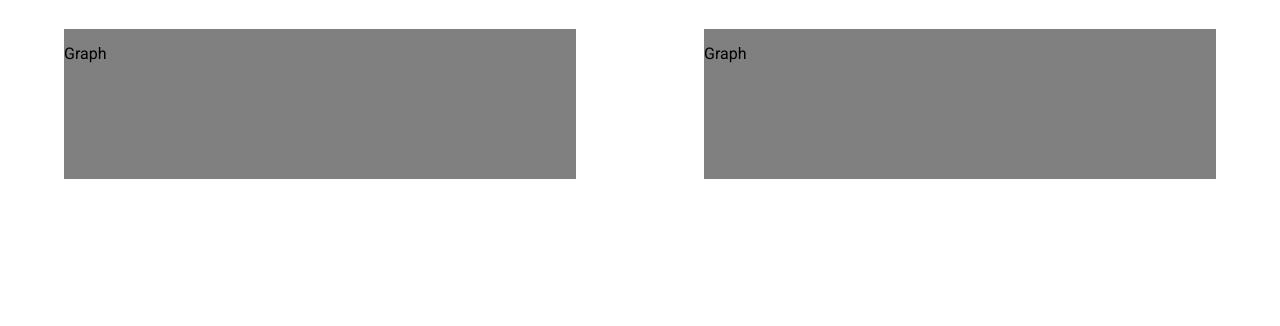
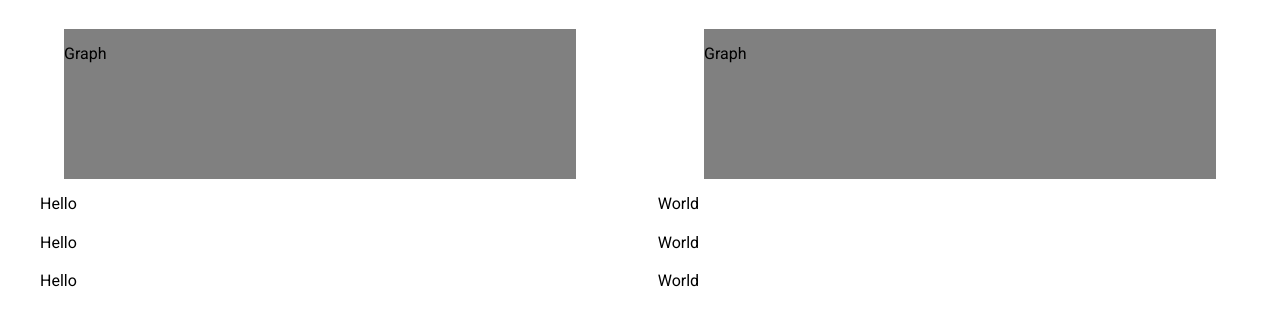
Before and after one commit to tlwirtz/beer-tracker-app, a website: page mockups/detail.html in a window 1280 px wide. Shown: the part 240-566 px from the top of the page. Drawn offline with Linux system fonts and the light colour scheme.

Commit message:
update mockup with inventory transaction list

```diff
--- a/mockups/detail.html
+++ b/mockups/detail.html
@@ -38,5 +38,40 @@
 
       </div>
     </div>
+    <ul>
+    <div style="display: flex; flex-direction: column; justify-content: flex-start;">
+        <li>
+          <div style="display: flex; flex-direction: row; ">
+        <div style="flex: auto">
+          Hello
+        </div>
+        <div style="flex: auto">
+          World
+        </div>
+      </div>
+      </li>
+        <li>
+          <div style="display: flex; flex-direction: row;">
+        <div style="flex: auto">
+          Hello
+        </div>
+        <div style="flex: auto">
+          World
+        </div>
+      </div>
+      </li>
+        <li>
+          <div style="display: flex; flex-direction: row;">
+        <div style="flex: auto">
+          Hello
+        </div>
+        <div style="flex: auto">
+          World
+        </div>
+      </div>
+      </li>
+
+    </div>
+  </ul>
   </body>
 </html>
```
